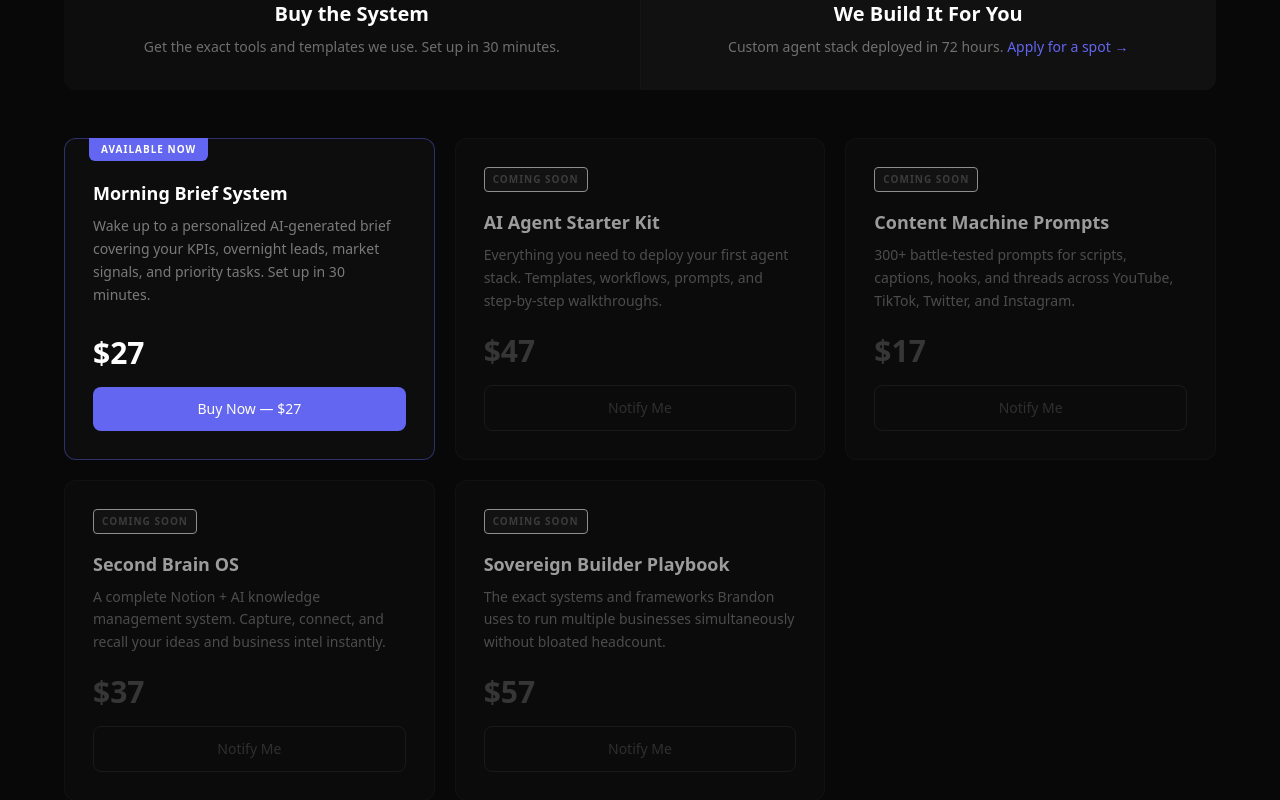
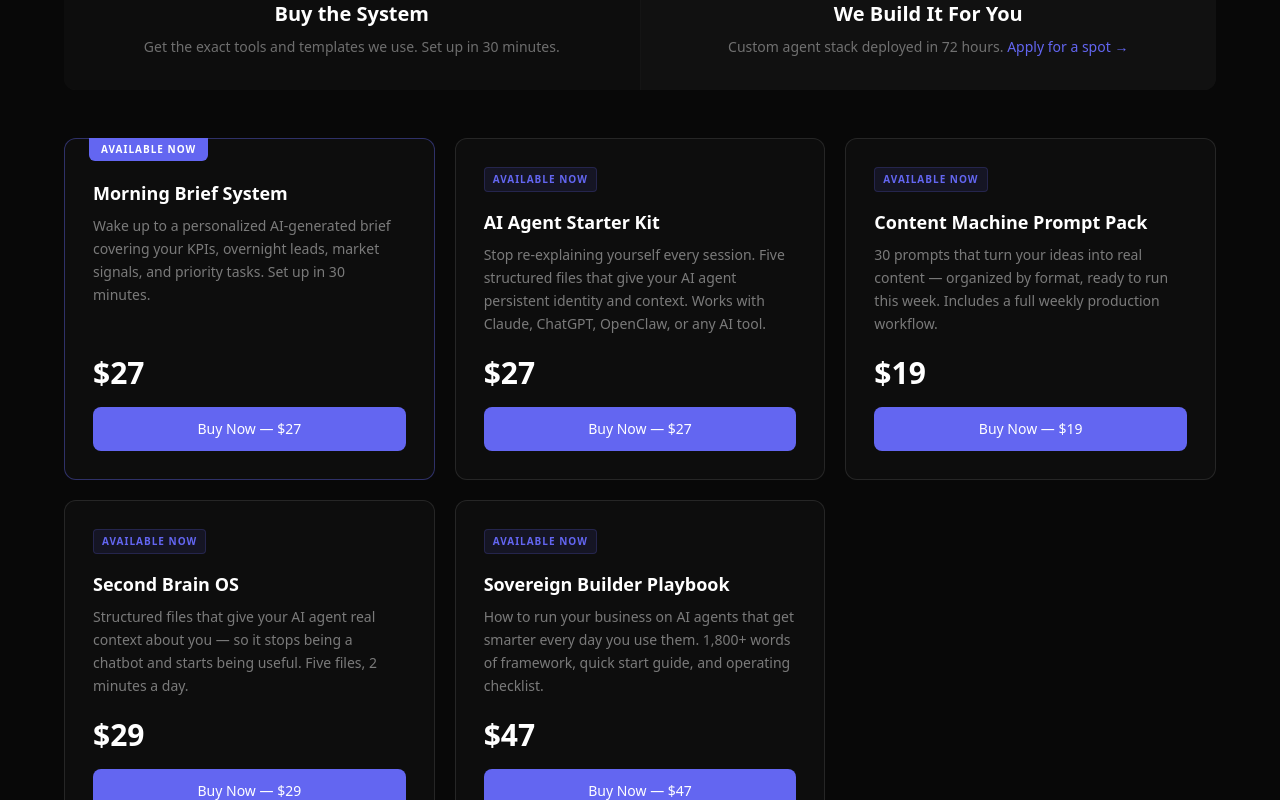
Before and after one commit to officialbrandonsandoval-source/operaxon-site, a Next.js app: page / in a window 1280 px wide. Shown: the part 6820-7620 px from the top of the page. Built offline with nearby package versions, Linux system fonts and the light colour scheme.

Commit message:
Launch all 4 products — AI Agent Kit, Content Machine, Second Brain OS, Sovereign Playbook

```diff
--- a/app/page.tsx
+++ b/app/page.tsx
@@ -794,23 +794,28 @@ function Products() {
             </a>
           </div>
 
-          {/* Coming soon cards */}
+          {/* Live products */}
           {[
-            { name: "AI Agent Starter Kit", desc: "Everything you need to deploy your first agent stack. Templates, workflows, prompts, and step-by-step walkthroughs.", price: "$47" },
-            { name: "Content Machine Prompts", desc: "300+ battle-tested prompts for scripts, captions, hooks, and threads across YouTube, TikTok, Twitter, and Instagram.", price: "$17" },
-            { name: "Second Brain OS", desc: "A complete Notion + AI knowledge management system. Capture, connect, and recall your ideas and business intel instantly.", price: "$37" },
-            { name: "Sovereign Builder Playbook", desc: "The exact systems and frameworks Brandon uses to run multiple businesses simultaneously without bloated headcount.", price: "$57" },
+            { name: "AI Agent Starter Kit", desc: "Stop re-explaining yourself every session. Five structured files that give your AI agent persistent identity and context. Works with Claude, ChatGPT, OpenClaw, or any AI tool.", price: "$27", url: "https://brandonox7.gumroad.com/l/kmpfwp" },
+            { name: "Content Machine Prompt Pack", desc: "30 prompts that turn your ideas into real content — organized by format, ready to run this week. Includes a full weekly production workflow.", price: "$19", url: "https://brandonox7.gumroad.com/l/rkpdsg" },
+            { name: "Second Brain OS", desc: "Structured files that give your AI agent real context about you — so it stops being a chatbot and starts being useful. Five files, 2 minutes a day.", price: "$29", url: "https://brandonox7.gumroad.com/l/bkdbk" },
+            { name: "Sovereign Builder Playbook", desc: "How to run your business on AI agents that get smarter every day you use them. 1,800+ words of framework, quick start guide, and operating checklist.", price: "$47", url: "https://brandonox7.gumroad.com/l/kztwxks" },
           ].map((p) => (
-            <div key={p.name} className="bg-[#0d0d0d] border border-white/5 rounded-xl p-7 flex flex-col opacity-60">
-              <span className="inline-block text-[10px] font-bold uppercase tracking-widest text-white/30 bg-white/5 border border-white/8 rounded px-2 py-1 mb-4 self-start">
-                Coming Soon
+            <div key={p.name} className="relative bg-[#0d0d0d] border border-white/10 rounded-xl p-7 flex flex-col hover:border-[#6366f1]/40 transition-colors">
+              <span className="inline-block text-[10px] font-bold uppercase tracking-widest text-[#6366f1] bg-[#6366f1]/10 border border-[#6366f1]/20 rounded px-2 py-1 mb-4 self-start">
+                Available Now
               </span>
               <h3 className="text-lg font-semibold mb-2">{p.name}</h3>
               <p className="text-white/45 text-sm leading-relaxed flex-1 mb-5">{p.desc}</p>
-              <div className="text-3xl font-bold text-white/30 mb-4">{p.price}</div>
-              <span className="block text-center border border-white/10 text-white/25 text-sm font-medium px-4 py-3 rounded-lg cursor-not-allowed">
-                Notify Me
-              </span>
+              <div className="text-3xl font-bold mb-4">{p.price}</div>
+              <a
+                href={p.url}
+                target="_blank"
+                rel="noopener noreferrer"
+                className="block text-center bg-[#6366f1] hover:bg-[#5254cc] text-white text-sm font-medium px-4 py-3 rounded-lg transition-colors"
+              >
+                Buy Now — {p.price}
+              </a>
             </div>
           ))}
 
```
